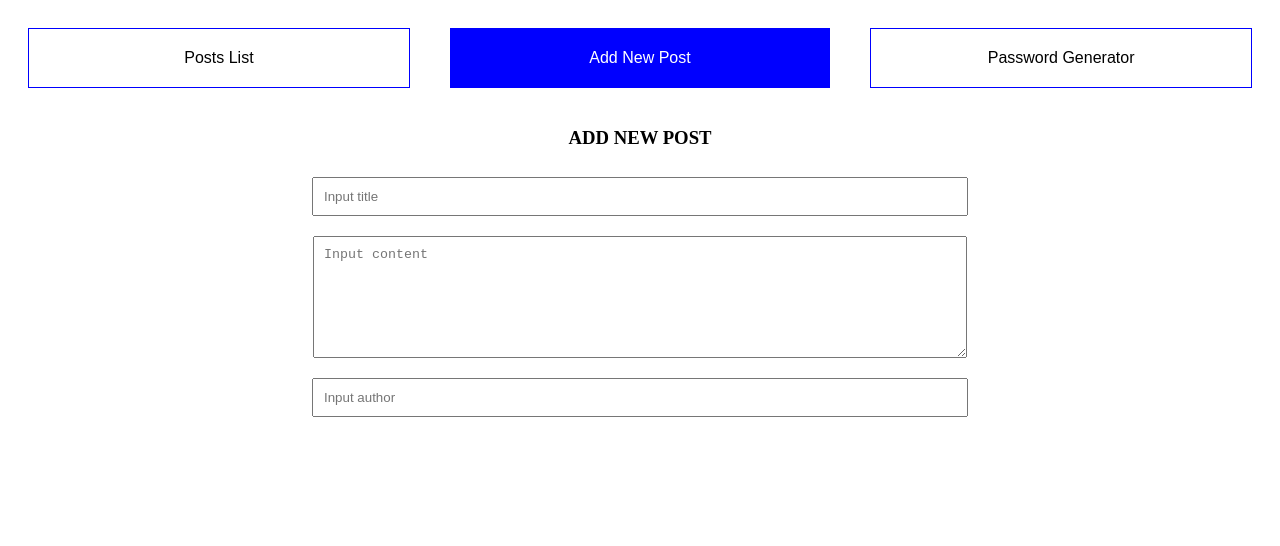
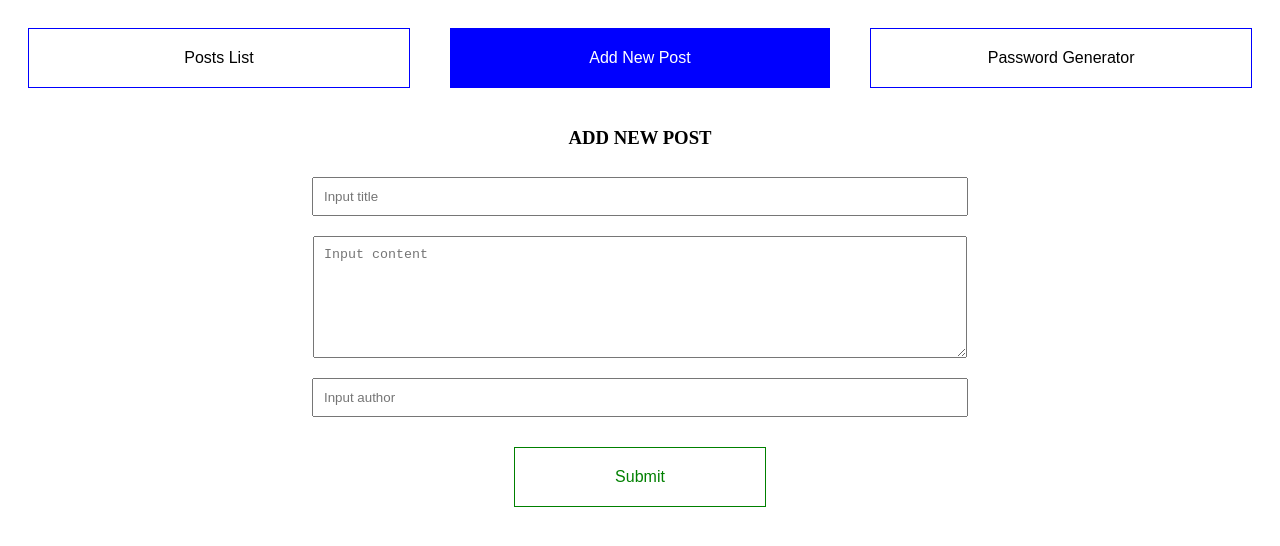
Before and after one commit to dodimoop/my-articles, a React (Create React App) app: page /add-new-post in a window 1280 px wide. Shown: the top 546 px of the page. Built offline with nearby package versions, Linux system fonts and the light colour scheme.

Commit message:
Implement button component

```diff
--- a/src/pages/addNewPost.js
+++ b/src/pages/addNewPost.js
@@ -3,6 +3,7 @@ import { createUseStyles } from 'react-jss'
 
 // import component which you will use
 import Input from '../components/input'
+import Button from '../components/button'
 
 const useStyles = createUseStyles({
   addNewPost: {
@@ -42,6 +43,7 @@ const AddNewPost = () => {
         <textarea className={classes.textarea} placeholder="Input content" />
       </div>
       <Input className={classes.inputTitle} placeholder="Input author" />
+      <Button>Submit</Button>
     </div>
   )
 }
```
